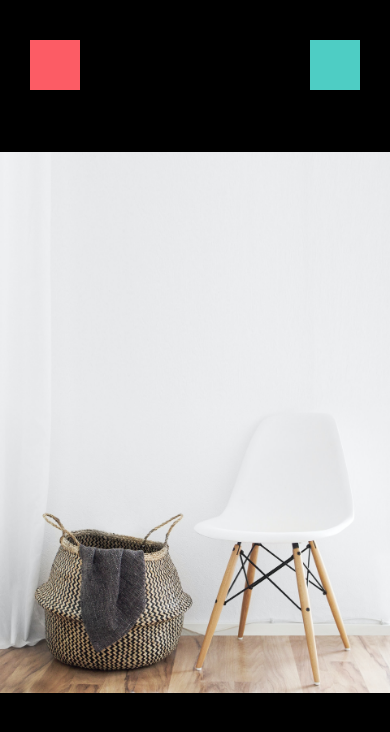
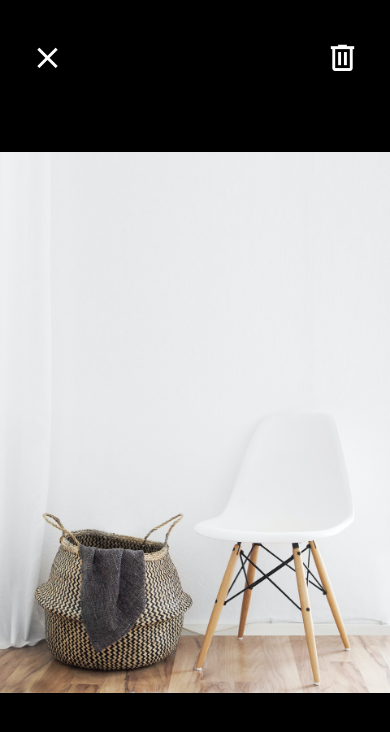
Before and after one commit to PandolfoM/doneWithIt, a React Native app: screen / in a window 390 px wide. Shown: the top 732 px of the page. Built offline with nearby package versions, Linux system fonts and the light colour scheme.

Commit message:
icons for view image

```diff
--- a/app/screens/ViewImageScreen.js
+++ b/app/screens/ViewImageScreen.js
@@ -2,12 +2,21 @@
 import { Image, StyleSheet, View } from "react-native";
 
 import colors from "../config/colors";
+import { MaterialCommunityIcons } from "@expo/vector-icons";
 
 function ViewImageScreen(props) {
   return (
     <View style={styles.container}>
-      <View style={styles.closeIcon}></View>
-      <View style={styles.deleteIcon}></View>
+      <View style={styles.closeIcon}>
+        <MaterialCommunityIcons name="close" color={colors.white} size={35} />
+      </View>
+      <View style={styles.deleteIcon}>
+        <MaterialCommunityIcons
+          name="trash-can-outline"
+          color={colors.white}
+          size={35}
+        />
+      </View>
       <Image
         resizeMode="contain"
         style={styles.image}
@@ -18,9 +27,6 @@
 
 const styles = StyleSheet.create({
   closeIcon: {
-    width: 50,
-    height: 50,
-    backgroundColor: colors.primary,
     position: "absolute",
     top: 40,
     left: 30,
@@ -30,9 +36,6 @@
     flex: 1,
   },
   deleteIcon: {
-    width: 50,
-    height: 50,
-    backgroundColor: colors.secondary,
     position: "absolute",
     top: 40,
     right: 30,
```
